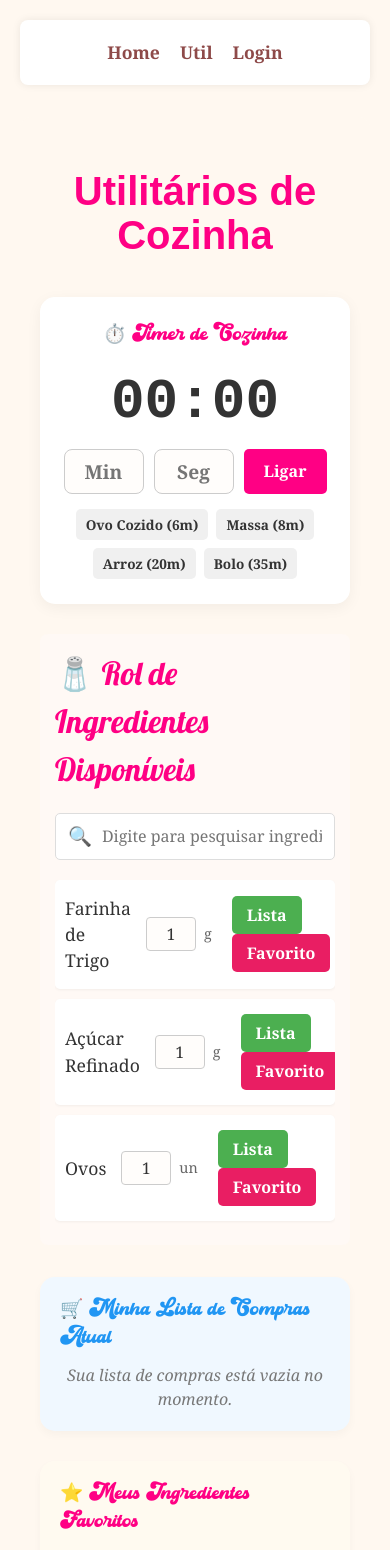
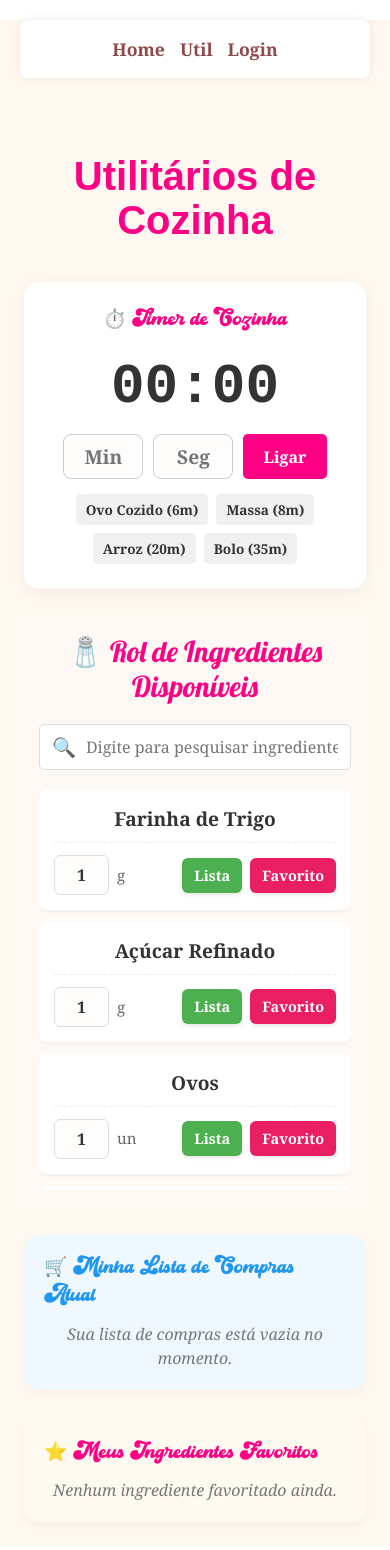
Before and after one commit to pelegobruno/talk-elza, a React (Vite) app: page /talk-elza/util in a window 390 px wide. Shown: the top 1550 px of the page. Built offline with nearby package versions, Linux system fonts and the light colour scheme; the HTML template or start-up script is replaced by a standard one; a web font is replaced by a local one.

Commit message:
Ajuste responsivo no mobile para os ingredientes e correção da escrita fantasma

```diff
--- a/src/App.css
+++ b/src/App.css
@@ -1,7 +1,7 @@
 /* --- Importa fonte elegante para o título dos ingredientes (DEVE FICAR NA LINHA 1) --- */
 @import url('https://fonts.googleapis.com/css2?family=Lobster&display=swap');
 
-/* Reset */
+/* Reset Universal (Evita a barra de rolagem horizontal) */
 * {
   margin: 0;
   padding: 0;
@@ -12,19 +12,20 @@ body {
   background: #fff8f0;
   color: #333;
   font-family: 'Georgia', 'Times New Roman', serif;
-  padding: 20px;
+  overflow-x: hidden; /* BLOQUEIA rolagem lateral na tela inteira */
 }
 
 /* Navegação Otimizada (Flexbox) */
 .navbar-container {
   background-color: #fff;
   padding: 1.2rem;
-  margin-bottom: 2rem;
+  margin: 20px;
   border-radius: 8px;
   box-shadow: 0 0 8px rgba(0, 0, 0, 0.08);
   display: flex;
   justify-content: center;
   align-items: center;
+  flex-wrap: wrap; /* Ajuda no mobile */
   gap: 20px;
 }
 
@@ -62,7 +63,7 @@ body {
 .receita-card {
   background-color: #fffdf9;
   padding: 1.5rem;
-  margin-bottom: 2rem;
+  margin: 20px;
   border-radius: 12px;
   box-shadow: 0 2px 10px rgba(0, 0, 0, 0.07);
   transition: transform 0.2s, box-shadow 0.2s;
@@ -96,6 +97,7 @@ body {
 
 iframe {
   display: block;
+  max-width: 100%;
   margin: 1rem auto;
   border-radius: 8px;
 }
@@ -111,7 +113,7 @@ textarea {
   background-color: #fffdfb;
   font-family: 'Georgia', serif;
   font-size: 1rem;
-  color: #333 !important; /* <--- MÁGICA CONTRA TEXTO FANTASMA AQUI */
+  color: #333 !important; /* MÁGICA CONTRA TEXTO FANTASMA NO MOBILE */
 }
 
 button {
@@ -129,10 +131,12 @@ button:hover {
   background-color: #3a2424;
 }
 
-/* Responsividade */
+/* Responsividade Global */
 @media (max-width: 600px) {
   .navbar-container {
     font-size: 0.9rem;
+    padding: 1rem;
+    gap: 15px;
   }
 
   .receita-card {
@@ -230,42 +234,36 @@ h1 {
 }
 /*admin fim*/
 
-/****util inicio***/
+/**** Util Section ****/
 .kitchen-utils {
-  padding: 2rem;
+  padding: 1.5rem;
   background-color: #fff8f0;
   border-radius: 12px;
   max-width: 800px;
-  margin: auto;
+  margin: 0 auto;
+  width: 100%;
 }
 
-.kitchen-utils section {
-  margin-bottom: 2rem;
+.card-container {
+  width: 100%;
 }
 
-.kitchen-utils h3 {
-  margin-bottom: 0.5rem;
-  color: #993730;
-}
-
-.button-group button {
-  margin-right: 5px;
-}
-
-/* --- Rol de Ingredientes (NOVO) --- */
+/* --- Rol de Ingredientes (NOVO LAYOUT INTELIGENTE MOBILE) --- */
 .ingredientes-section {
   background-color: #fff9f5;
   padding: 15px;
   border-radius: 8px;
   margin-bottom: 30px;
+  width: 100%;
 }
 
 .ingredientes-titulo {
   font-family: 'Lobster', cursive;
   color: #ff0084;
-  font-size: 2rem;
+  font-size: 1.8rem; /* Menor para não quebrar feio */
   margin-bottom: 20px;
-  text-align: left;
+  text-align: center; /* Centralizado no mobile fica perfeito */
+  line-height: 1.2;
 }
 
 .pesquisa-container {
@@ -276,6 +274,7 @@ h1 {
   border-radius: 5px;
   padding: 8px 12px;
   margin-bottom: 20px;
+  width: 100%;
 }
 
 .pesquisa-icone {
@@ -288,7 +287,6 @@ h1 {
   outline: none;
   width: 100%;
   font-size: 1rem;
-  color: #333 !important;
   background-color: transparent;
   margin: 0;
   padding: 0;
@@ -298,54 +296,101 @@ h1 {
   list-style: none;
   padding: 0;
   margin: 0;
+  width: 100%;
 }
 
+/* O Segredo do Layout 2 Andares */
 .ingrediente-item {
   display: flex;
-  justify-content: space-between;
-  align-items: center;
+  flex-direction: column; /* Coloca o nome em cima, controles em baixo */
+  gap: 12px;
   background-color: white;
-  padding: 15px 10px;
-  margin-bottom: 10px;
-  border-radius: 5px;
-  box-shadow: 0 1px 3px rgba(0,0,0,0.05);
+  padding: 15px;
+  margin-bottom: 12px;
+  border-radius: 8px;
+  box-shadow: 0 2px 5px rgba(0,0,0,0.04);
 }
 
 .ing-nome {
-  flex: 1;
-  font-size: 1.1rem;
+  width: 100%;
+  font-size: 1.2rem;
   color: #333;
+  font-weight: bold;
+  text-align: center;
+  border-bottom: 1px dashed #eee; /* Linha sutil separando o nome */
+  padding-bottom: 8px;
+}
+
+.ing-controles {
+  display: flex;
+  justify-content: space-between; /* Imput na Esquerda, Botões na Direita */
+  align-items: center;
+  width: 100%;
 }
 
 .ing-meio {
   display: flex;
   align-items: center;
-  margin: 0 15px;
+  gap: 8px;
 }
 
 .ing-qtd {
-  width: 50px;
+  width: 55px;
   text-align: center;
-  padding: 5px;
-  border: 1px solid #ccc;
-  border-radius: 4px;
-  margin-right: 8px;
+  padding: 8px 5px;
+  border: 1px solid #ddd;
+  border-radius: 6px;
+  font-size: 1rem;
+  font-weight: bold;
+  margin: 0;
 }
 
 .ing-unidade {
   color: #666;
-  font-size: 0.9rem;
+  font-size: 0.95rem;
+  font-weight: 500;
+}
+
+.ing-acoes {
+  display: flex;
+  gap: 8px;
 }
 
 .ing-acoes button {
-  padding: 8px 15px;
+  padding: 8px 12px;
   border: none;
-  border-radius: 5px;
+  border-radius: 6px;
   font-weight: bold;
   cursor: pointer;
-  margin-left: 5px;
   color: white;
+  font-size: 0.9rem;
+  margin: 0;
+  box-shadow: 0 2px 4px rgba(0,0,0,0.1);
 }
 
 .btn-lista { background-color: #4caf50; }
 .btn-favorito { background-color: #e91e63; }
+
+/* Para telas maiores (Computador), voltamos à linha única! */
+@media (min-width: 600px) {
+  .ingredientes-titulo {
+    font-size: 2.2rem;
+    text-align: left;
+  }
+  .ingrediente-item {
+    flex-direction: row;
+    padding: 15px 20px;
+  }
+  .ing-nome {
+    width: auto;
+    flex: 1;
+    text-align: left;
+    border-bottom: none;
+    padding-bottom: 0;
+  }
+  .ing-controles {
+    width: auto;
+    justify-content: flex-end;
+    gap: 20px;
+  }
+}
--- a/src/pages/util.jsx
+++ b/src/pages/util.jsx
@@ -126,8 +126,8 @@ export default function Util() {
   });
 
   // --- ESTADOS DO TEMPORIZADOR PROFISSIONAL ---
-  const [inputMinutes, setInputMinutes] = useState(''); // Estado inicial vazio para o input
-  const [inputSeconds, setInputSeconds] = useState(''); // Estado inicial vazio para o input
+  const [inputMinutes, setInputMinutes] = useState('');
+  const [inputSeconds, setInputSeconds] = useState('');
   const [timeLeft, setTimeLeft] = useState(0);
   const [timerActive, setTimerActive] = useState(false);
 
@@ -232,8 +232,8 @@ export default function Util() {
     endTimeRef.current = Date.now() + totalSeconds * 1000;
     setTimeLeft(totalSeconds);
     setTimerActive(true);
-    setInputMinutes(''); // Limpa o input ao iniciar
-    setInputSeconds(''); // Limpa o input ao iniciar
+    setInputMinutes('');
+    setInputSeconds('');
 
     requestWakeLock();
 
@@ -393,12 +393,12 @@ export default function Util() {
   };
 
   return (
-    <div className="kitchen-utils" style={{ maxWidth: '800px', margin: '0 auto', padding: '20px', position: 'relative' }}>
+    <div className="kitchen-utils">
 
       <h1 className="titulo-admin" style={{ fontSize: '2.5rem' }}>Utilitários de Cozinha</h1>
 
       {/* PAINEL CENTRAL DO TIMER */}
-      <div style={{ display: 'flex', justifyContent: 'center', marginBottom: '30px' }}>
+      <div className="card-container" style={{ display: 'flex', justifyContent: 'center', marginBottom: '30px' }}>
         <div style={{ width: '100%', maxWidth: '500px', backgroundColor: '#fff', padding: '25px', borderRadius: '15px', boxShadow: '0 4px 15px rgba(0,0,0,0.05)', textAlign: 'center' }}>
           <h3 style={{ color: '#ff0084', margin: '0 0 10px 0' }}>⏱️ Timer de Cozinha</h3>
 
@@ -426,7 +426,7 @@ export default function Util() {
                   value={inputSeconds}
                   onChange={(e) => {
                     let val = e.target.value.replace(/\D/g, '');
-                    if (parseInt(val) > 59) val = '59'; // Trava em 59
+                    if (parseInt(val) > 59) val = '59';
                     setInputSeconds(val);
                   }}
                   style={{ width: '80px', padding: '8px', textAlign: 'center', margin: 0, color: '#333', fontSize: '1.2rem', fontWeight: 'bold' }}
@@ -462,15 +462,18 @@ export default function Util() {
             value={searchTerm}
             onChange={(e) => setSearchTerm(e.target.value)}
             className="pesquisa-input"
-            style={{ color: '#333' }}
           />
         </div>
 
-        <ul className="ingredientes-lista" style={{ maxHeight: '350px', overflowY: 'auto' }}>
+        <ul className="ingredientes-lista" style={{ maxHeight: '400px', overflowY: 'auto', overflowX: 'hidden' }}>
           {filteredIngredients.map((ing) => (
             <li key={ing.id} className="ingrediente-item">
+
+              {/* Andar de Cima: Nome centralizado ganhando todo o espaço */}
               <div className="ing-nome">{ing.name}</div>
 
+              {/* Andar de Baixo: Quantidade na esquerda e Botões na Direita */}
+              <div className="ing-controles">
                 <div className="ing-meio">
                   <input
                     type="text"
@@ -482,7 +485,6 @@ export default function Util() {
                       updateQuantity(ing.id, val === '' ? 1 : Number(val));
                     }}
                     className="ing-qtd"
-                  style={{ color: '#333' }}
                   />
                   <span className="ing-unidade">{ing.unit}</span>
                 </div>
@@ -491,6 +493,8 @@ export default function Util() {
                   <button className="btn-lista" onClick={() => addToShoppingList(ing)}>Lista</button>
                   <button className="btn-favorito" onClick={() => addFavorite(ing)}>Favorito</button>
                 </div>
+              </div>
+
             </li>
           ))}
         </ul>
@@ -498,15 +502,15 @@ export default function Util() {
 
       {/* LISTA DE COMPRAS */}
       <section className="shopping-list" style={{ backgroundColor: '#f0f8ff', padding: '20px', borderRadius: '15px', marginBottom: '30px', boxShadow: '0 4px 10px rgba(0,0,0,0.03)' }}>
-        <h3 style={{ display: 'flex', alignItems: 'center', gap: '10px', color: '#2196F3' }}>
+        <h3 style={{ display: 'flex', alignItems: 'center', gap: '10px', color: '#2196F3', flexWrap: 'wrap' }}>
           🛒 Minha Lista de Compras Atual
         </h3>
         {shoppingList.length > 0 ? (
           <>
             <ul style={{ listStyle: 'none', padding: 0 }}>
               {shoppingList.map((item) => (
-                <li key={item.id} style={{ padding: '10px 0', borderBottom: '1px solid #ddd', display: 'flex', justifyContent: 'space-between', alignItems: 'center' }}>
-                  <span style={{ fontWeight: '500', color: '#333' }}>{item.name}</span>
+                <li key={item.id} className="lista-compra-item" style={{ padding: '12px 0', borderBottom: '1px solid #ddd', display: 'flex', flexWrap: 'wrap', justifyContent: 'space-between', alignItems: 'center', gap: '10px' }}>
+                  <span style={{ fontWeight: 'bold', color: '#333', flex: '1 1 100%' }}>{item.name}</span>
                   <div style={{ display: 'flex', gap: '15px', alignItems: 'center', marginLeft: 'auto' }}>
                     <span style={{ fontWeight: 'bold', color: '#333', marginRight: '10px' }}>{item.quantity} {item.unit}</span>
                     <button onClick={() => removeFromShoppingList(item.id)} style={{ background: 'none', border: 'none', cursor: 'pointer', fontSize: '16px', padding: 0 }}>❌</button>
@@ -525,15 +529,15 @@ export default function Util() {
 
       {/* FAVORITOS */}
       <section className="favorites" style={{ backgroundColor: '#fffaf0', padding: '20px', borderRadius: '15px', boxShadow: '0 4px 10px rgba(0,0,0,0.03)' }}>
-        <h3 style={{ display: 'flex', alignItems: 'center', gap: '10px', color: '#ff0084' }}>
+        <h3 style={{ display: 'flex', alignItems: 'center', gap: '10px', color: '#ff0084', flexWrap: 'wrap' }}>
           ⭐ Meus Ingredientes Favoritos
         </h3>
         {favorites.length > 0 ? (
           <ul style={{ listStyle: 'none', padding: 0 }}>
             {favorites.map((fav) => (
-              <li key={fav.id} style={{ padding: '10px 0', borderBottom: '1px solid #eee', display: 'flex', justifyContent: 'space-between', alignItems: 'center' }}>
-                <span style={{ fontWeight: '500', color: '#333' }}>{fav.name}</span>
-                <div style={{ display: 'flex', gap: '15px', alignItems: 'center' }}>
+              <li key={fav.id} className="lista-compra-item" style={{ padding: '12px 0', borderBottom: '1px solid #eee', display: 'flex', flexWrap: 'wrap', justifyContent: 'space-between', alignItems: 'center', gap: '10px' }}>
+                <span style={{ fontWeight: 'bold', color: '#333', flex: '1 1 100%' }}>{fav.name}</span>
+                <div style={{ display: 'flex', gap: '15px', alignItems: 'center', marginLeft: 'auto' }}>
                   <span style={{ color: '#666' }}>Padrão: {fav.quantity} {fav.unit}</span>
                   <button onClick={() => removeFavorite(fav.id)} style={{ background: 'none', border: 'none', cursor: 'pointer', fontSize: '16px', padding: 0 }}>❌</button>
                 </div>
```
Lines whose indentation alone changed are shown as unchanged.
